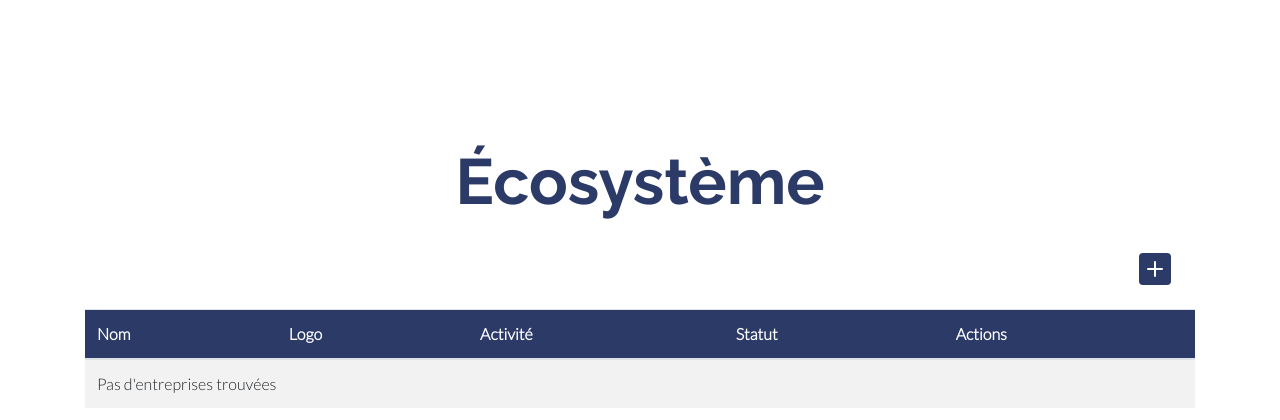
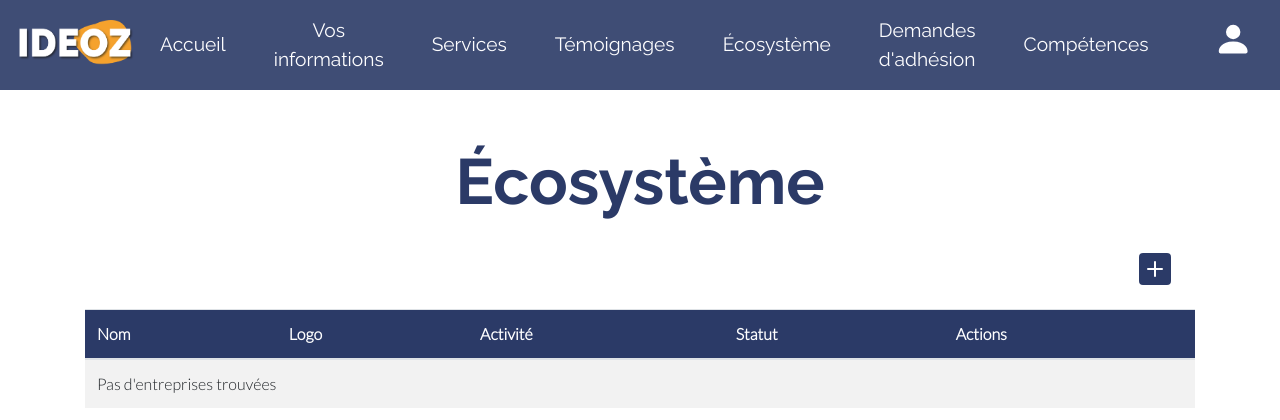
Before and after one commit to AbiEmmanuel/orleans-php-202009-project-ideoz, a Symfony app: template templates/admin/ecosystem/index.html.twig in a window 1280 px wide. Shown: the top 420 px of the page. Run offline with Twig, Linux system fonts and the light colour scheme; the template is opened without the code that fills it, so the values that code supplies are empty; style sheets or scripts are compiled from the project's sources; some libraries are stand-ins or nearby versions.

Commit message:
add navbar admin

```diff
--- /dev/null
+++ b/templates/includes/_navbarAdmin.html.twig
@@ -0,0 +1,45 @@
+<nav class="navbar navbar-expand-xl bg-primary fixed-top justify-content-start">
+    <button class="navbar-toggler m-0" type="button" data-toggle="collapse" data-target="#navbarNav" aria-controls="navbarNav" aria-expanded="false" aria-label="Toggle navigation">
+        <span class="navbar-toggler-icon"></span>
+    </button>
+    <a class="navbar-brand navbar-logo m-xl-0 ml-4" href="{{ path("home") }}" target="_blank">
+        <img src="{{ asset('build/images/logo.png') }}" alt="logo">
+    </a>
+    <div class="collapse navbar-collapse justify-content-center align-items-center mr-5 my-3 my-xl-0" id="navbarNav">
+        <ul class="navbar-nav d-lg-flex align-items-xl-center mr-xl-5 pr-xl-3">
+            <li class="nav-item mx-xl-3 mx-5 text-xl-center">
+                <a class="nav-link text-light" href="#">Accueil</a>
+            </li>
+            <li class="nav-item mx-xl-3 mx-5 text-xl-center">
+                <a class="nav-link text-light" href="#">Vos informations</a>
+            </li>
+            <li class="nav-item mx-xl-3 mx-5 text-xl-center">
+                <a class="nav-link text-light" href="{{ path('admin_offer_index') }}">Services</a>
+            </li>
+            <li class="nav-item mx-xl-3 mx-5 text-xl-center">
+                <a class="nav-link text-light" href="{{ path('admin_testimony_index') }}">Témoignages</a>
+            </li>
+            <li class="nav-item mx-xl-3 mx-5 text-xl-center">
+                <a class="nav-link text-light" href="{{ path('ecosystem_index') }}">Écosystème</a>
+            </li>
+            <li class="nav-item mx-xl-3 mx-5 text-xl-center">
+                <a class="nav-link text-light" href="#">Demandes d'adhésion</a>
+            </li>
+            <li class="nav-item mx-xl-3 mx-5 text-xl-center">
+                <a class="nav-link text-light" href="#">Compétences</a>
+            </li>
+        </ul>
+    </div>
+    <ul class="navbar-nav d-flex justify-content-end">
+        <li class="nav-item mr-sm-2 align-self-center">
+            <a class="nav-link text-light icon-connexion" href="#">
+                <svg width="2em" height="2em" viewBox="0 0 16 16" class="bi bi-person-fill" fill="currentColor"
+                     xmlns="http://www.w3.org/2000/svg">
+                    <path fill-rule="evenodd" d="M3 14s-1 0-1-1 1-4 6-4 6 3 6 4-1 1-1 1H3zm5-6a3 3 0 1 0 0-6 3 3 0
+                    0 0 0 6z"/>
+                </svg>
+            </a>
+        </li>
+    </ul>
+
+</nav>
--- a/templates/layoutAdmin.html.twig
+++ b/templates/layoutAdmin.html.twig
@@ -1,2 +1,5 @@
 {% extends 'base.html.twig' %}
 {% block title %}{{ parent() }} - Panneau d'administration{% endblock %}
+ {% block header %}
+     {% block navbar %} {% include 'includes/_navbarAdmin.html.twig' %} {% endblock %}
+ {% endblock %}
```
